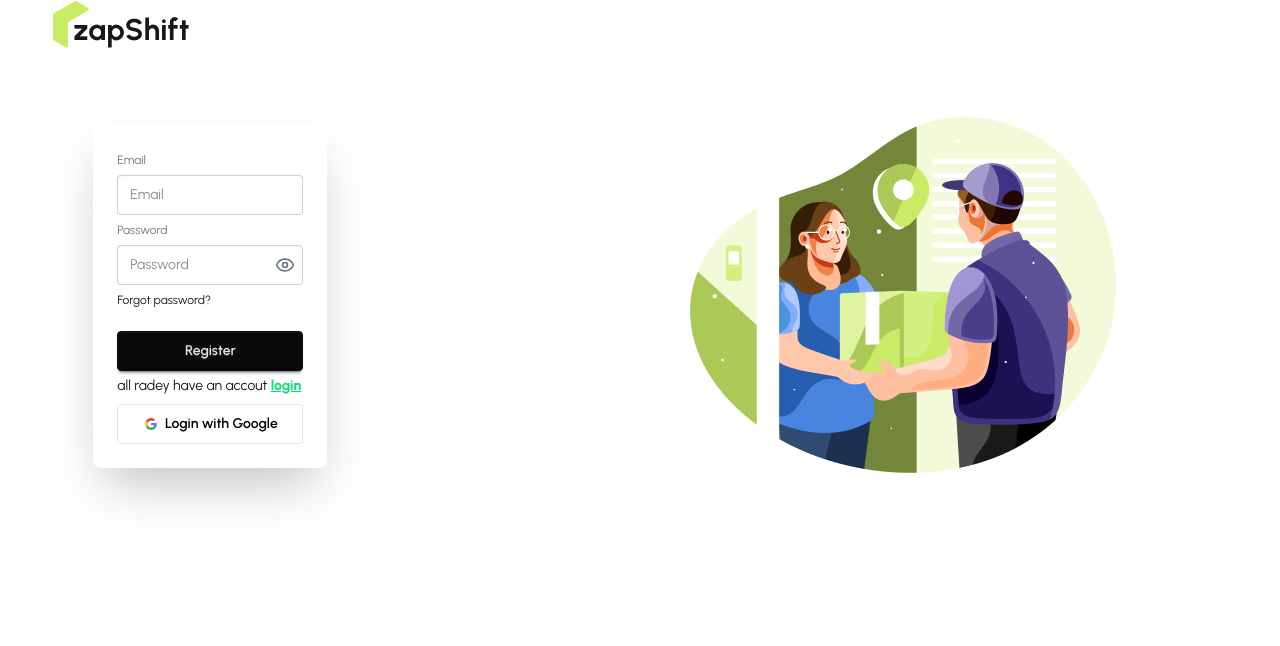
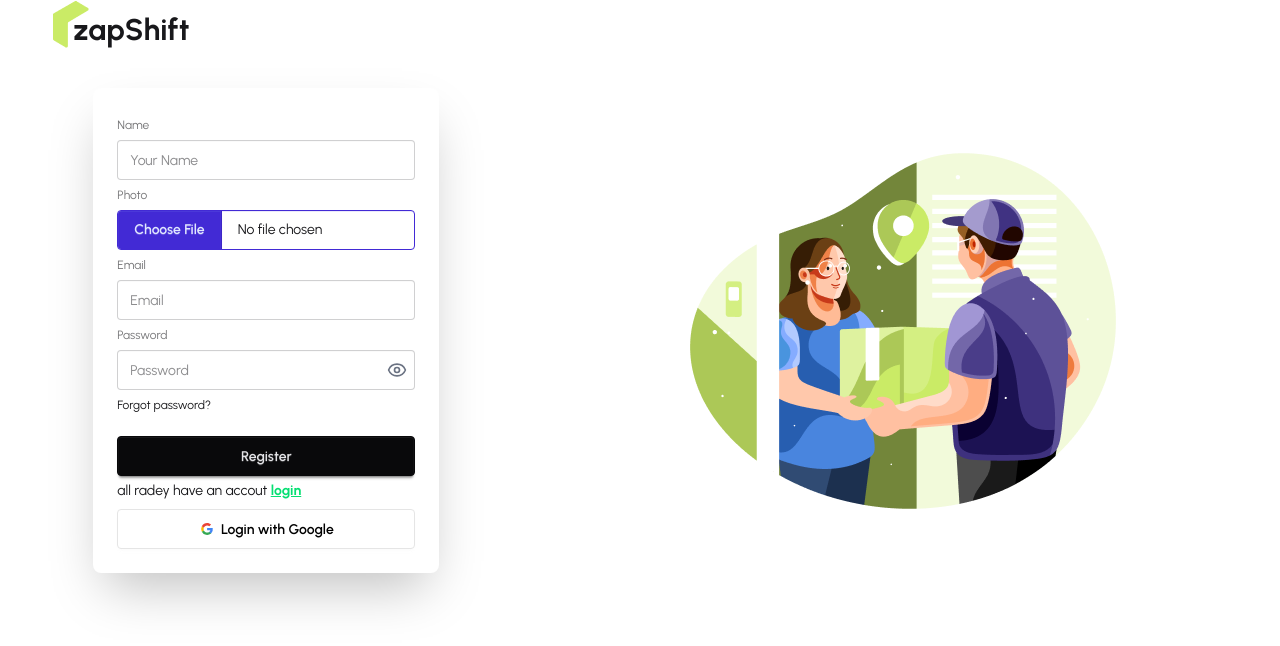
Before and after one commit to nikel123-sketch/Zap-Shift-Project, a React (Vite) app: page /register in a window 1280 px wide. Shown: the top 646 px of the page. Built offline with nearby package versions, Linux system fonts and the light colour scheme; no server answers.

Commit message:
privet route setup

```diff
--- a/src/Pages/AuthPage/Login.jsx
+++ b/src/Pages/AuthPage/Login.jsx
@@ -68,6 +68,33 @@ const Login = () => {
         <div className="card-body">
           <form onSubmit={handleSubmit(hendleloginform)}>
             <fieldset className="fieldset">
+              {/* name */}
+              <label className="label">Name</label>
+              <input
+                type="text"
+                className="input"
+                placeholder="Your Name"
+                {...register("name", { required: true })}
+              />
+
+              {errors.name?.type === "required" && (
+                <p className="font-bold text-red-600">name must be required</p>
+              )}
+
+              {/* photo */}
+              <label className="label">Photo</label>
+
+              <input
+                type="file"
+                className="file-input file-input-primary"
+                placeholder="Your photo"
+                {...register("photo", { required: true })}
+              />
+
+              {errors.photo?.type === "required" && (
+                <p className="font-bold text-red-600">photo must be required</p>
+              )}
+
               {/* email */}
               <label className="label">Email</label>
               <input
--- a/src/Pages/AuthPage/Register.jsx
+++ b/src/Pages/AuthPage/Register.jsx
@@ -75,6 +75,33 @@ const Register = () => {
         <div className="card-body">
           <form onSubmit={handleSubmit(handleForm)}>
             <fieldset className="fieldset">
+              {/* name */}
+              <label className="label">Name</label>
+              <input
+                type="text"
+                className="input"
+                placeholder="Your Name"
+                {...register("name", { required: true })}
+              />
+
+              {errors.name?.type === "required" && (
+                <p className="font-bold text-red-600">name must be required</p>
+              )}
+
+              {/* photo */}
+              <label className="label">Photo</label>
+
+              <input
+                type="file"
+                className="file-input file-input-primary"
+                placeholder="Your photo"
+                {...register("photo", { required: true })}
+              />
+
+              {errors.photo?.type === "required" && (
+                <p className="font-bold text-red-600">photo must be required</p>
+              )}
+
               {/* Email */}
               <label className="label">Email</label>
               <input
@@ -134,7 +161,7 @@ const Register = () => {
                 </p>
               )}
 
-              {error?<p className="font-bold text-red-600">{error}</p>:''}
+              {error ? <p className="font-bold text-red-600">{error}</p> : ""}
 
               {/* Forgot Password */}
               <div>
--- a/src/Pages/Shared/Navber/Navber.jsx
+++ b/src/Pages/Shared/Navber/Navber.jsx
@@ -1,11 +1,20 @@
 import React from "react";
 import Logo from "../../../Component/Logo/Logo";
-import { NavLink } from "react-router";
+import { Link, NavLink } from "react-router";
 import useAuth from "../../../Hooks/useAuth";
 
 const Navber = () => {
-  const {user}=useAuth();
+  const { user, singOut } = useAuth();
   console.log(user)
+
+  // hendle log out btn--
+  const hendlelogoutbtn=()=>{
+    singOut()
+    .then()
+    .catch(error=>{
+      console.log(error)
+    })
+  }
   const links = (
     <>
       <li>
@@ -66,9 +75,19 @@ const Navber = () => {
         <div className="navbar-center hidden lg:flex">
           <ul className="menu menu-horizontal px-1">{links}</ul>
         </div>
-        <div className="navbar-end">
-          {user?<NavLink to={'/login'}><a className="btn bg-[#caeb66]">SingOut</a></NavLink>
-          :<NavLink to={'/register'}><a className="btn bg-[#caeb66]">SingIn</a></NavLink>}
+        <div className="navbar-end gap-4">
+          {user ? (
+            <a className="btn bg-[#caeb66]" onClick={hendlelogoutbtn}>
+              Log Out
+            </a>
+          ) : (
+            <NavLink to={"/login"} className="btn bg-[#caeb66]">
+              LogIn
+            </NavLink>
+          )}
+          <Link className="btn bg-[#caeb66]" to={"/BeaRider"}>
+            Be a Rider
+          </Link>
         </div>
       </div>
     </div>
--- /dev/null
+++ b/src/Router/PrivetRout.jsx
@@ -0,0 +1,28 @@
+import React from 'react';
+import useAuth from '../Hooks/useAuth';
+import { Navigate } from 'react-router';
+
+const PrivetRout = ({children}) => {
+    const { user, loading } = useAuth();
+    console.log(user)
+
+    // loading---check--
+    if(loading){
+        return (
+          <div>
+            <span className="loading loading-infinity loading-xl"></span>
+          </div>
+        );
+    }
+
+
+    // user check----
+    if(!user){
+        return <Navigate to={'/login'}></Navigate>
+    }
+
+    // main return-----
+    return children;
+};
+
+export default PrivetRout;
--- a/src/Router/Router.jsx
+++ b/src/Router/Router.jsx
@@ -9,6 +9,7 @@ import Coverage from "../Pages/Coverage/Coverage";
 import AuthLayout from "../AuthLayout/AuthLayout";
 import Login from "../Pages/AuthPage/Login";
 import Register from "../Pages/AuthPage/Register";
+import PrivetRout from "./PrivetRout";
 
 export const router = createBrowserRouter([
   {
@@ -38,7 +39,8 @@ export const router = createBrowserRouter([
       },
       {
         path: "BeaRider",
-        Component:BeaRider
+        // Component:BeaRider
+        element:<PrivetRout><BeaRider></BeaRider></PrivetRout>
       },
     ],
   },
```
